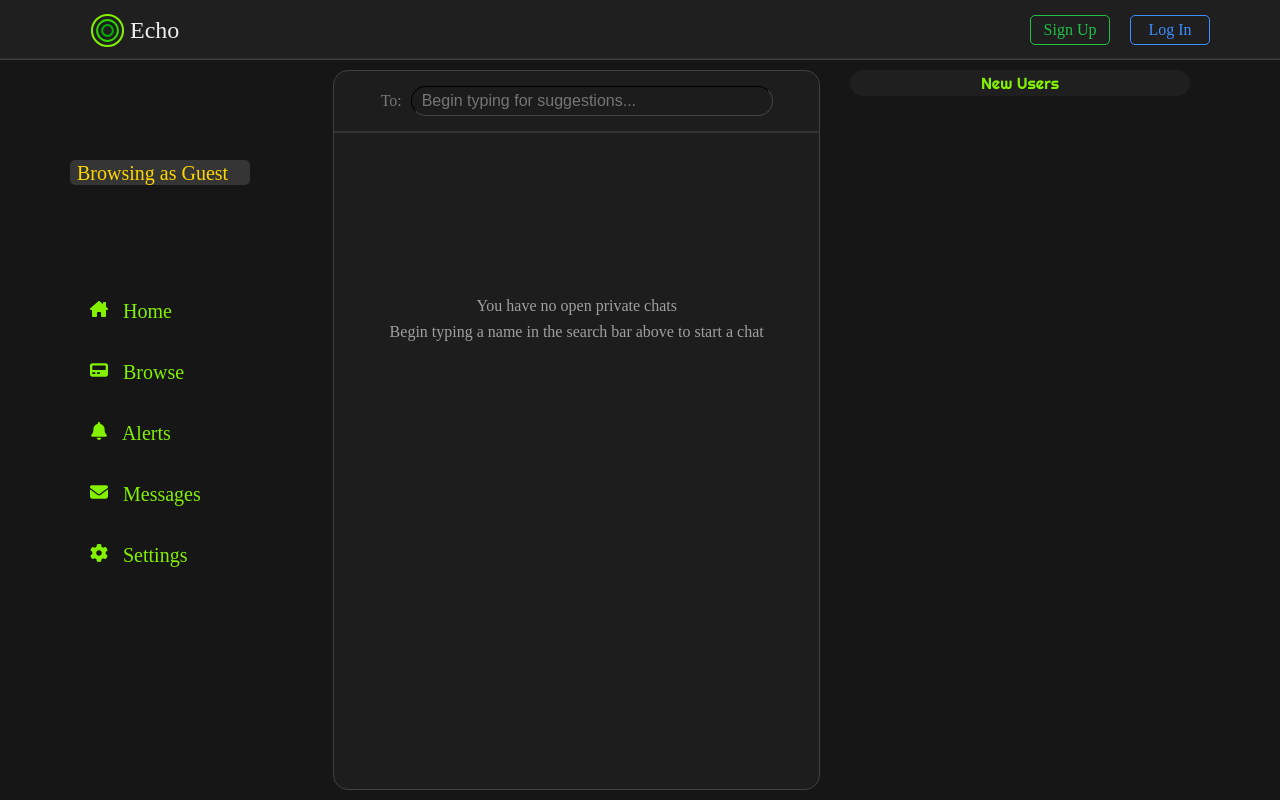
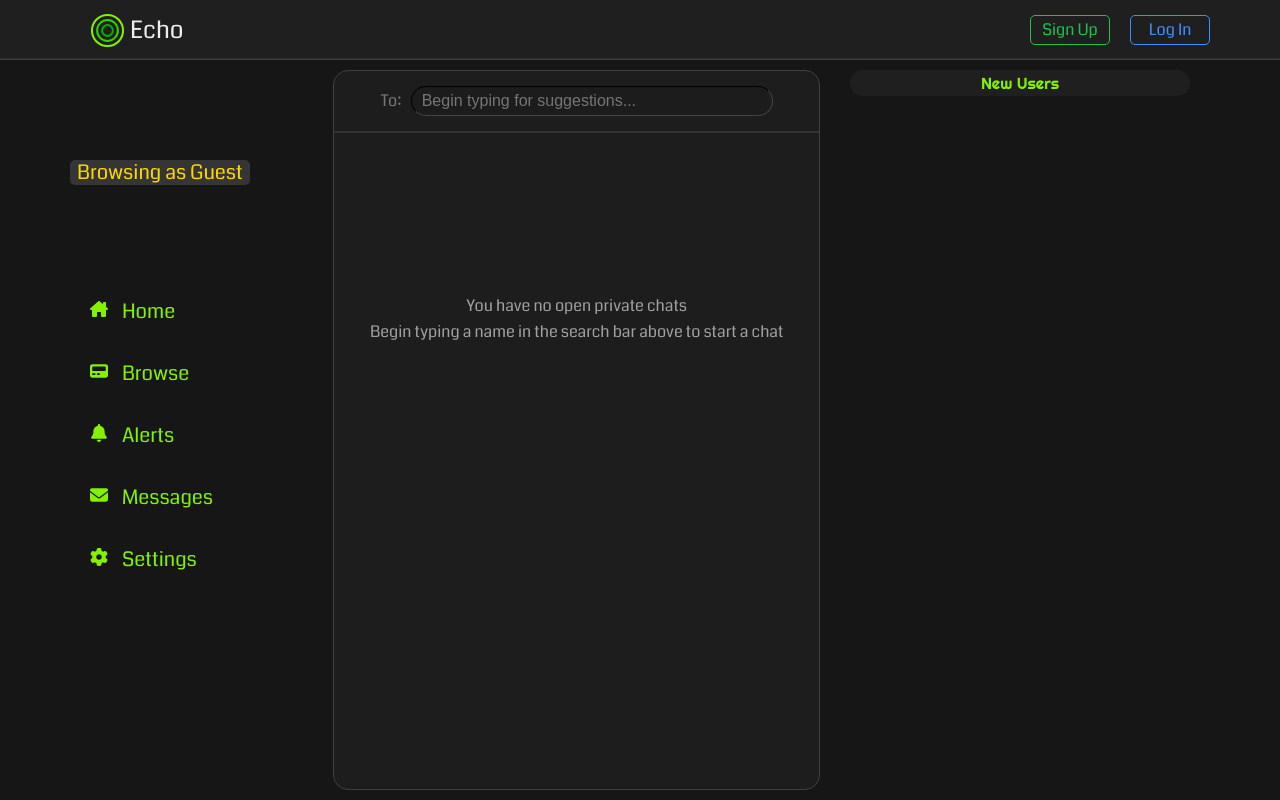
Before and after one commit to DamonTurcotte/echo-socialnet, a Django app: template chat/templates/chat/list.html in a window 1280 px wide. Run offline with Django 3.2, Linux system fonts and the light colour scheme; the template is opened without the code that fills it, so the values that code supplies are empty.

Commit message:
Fix broken font import

```diff
--- a/templates/base.html
+++ b/templates/base.html
@@ -6,17 +6,17 @@
   <title>{{title|capfirst}}</title>
   {% load static %}
   <link rel="shortcut icon" href="{% static 'icons/icon.svg' %}" type="image/svg">
-  <link rel="stylesheet" href="{% static 'style.css' %}">
   <style>
     @font-face {
       font-family: "coda";
-      src: url({% static 'fonts/coda/Coda-Regular.ttf' %}, {% static 'fonts/coda/Coda-ExtraBold.ttf' %}) format(truetype);
+      src: url({% static 'fonts/coda/Coda-Regular.ttf' %}) format(truetype);
     }
     @font-face {
       font-family: "righteous";
       src: url({% static 'fonts/Righteous/Righteous-Regular.ttf' %}) format(truetype);
     }
   </style>
+  <link rel="stylesheet" href="{% static 'style.css' %}">
   <script src="https://cdn.jsdelivr.net/npm/jquery@3.6.3/dist/jquery.min.js">
     $(document).ready(function () {
       console.log("jQuery initialized.");
```
